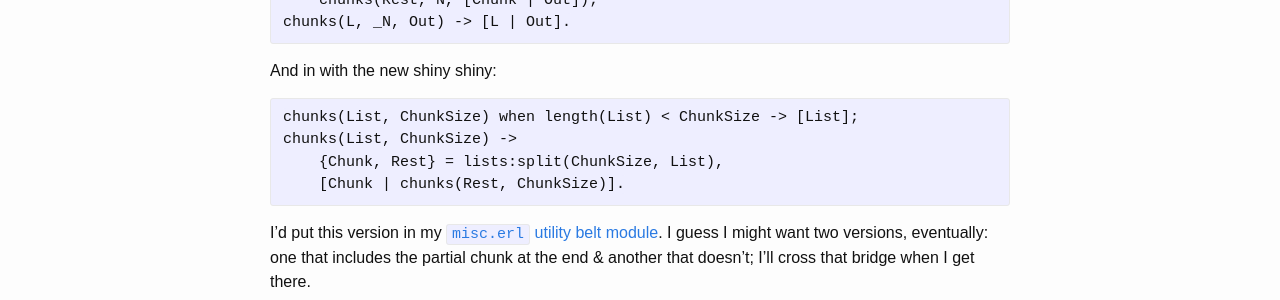
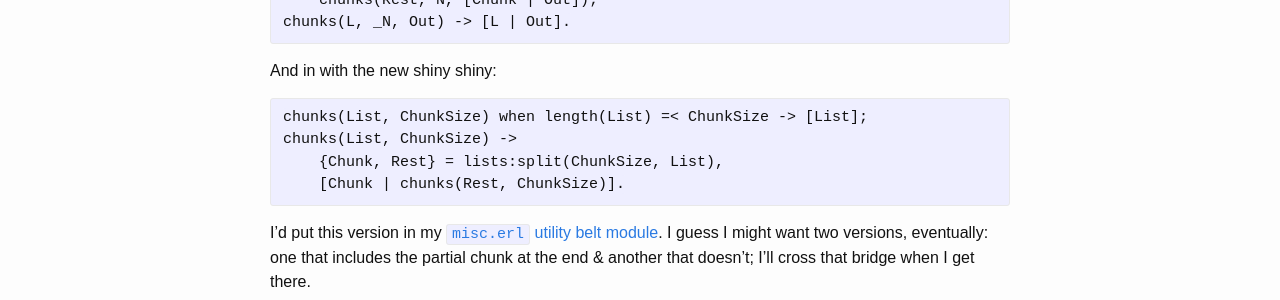
Before and after one commit to alecroy/alecroy.github.io, a Jekyll site: the page built from _posts/2015-11-14-a-body-recursive-chunks.md, in a window 1280 px wide. Shown: the part 440-740 px from the top of the page. Built offline with Jekyll 4.4.1, drawn with Linux system fonts in a browser that asks for light colours; some web fonts are replaced; Markdown is read by kramdown in place of the engine named in the settings.

```diff
--- a/_posts/2015-11-14-a-body-recursive-chunks.md
+++ b/_posts/2015-11-14-a-body-recursive-chunks.md
@@ -19,7 +19,7 @@ chunks(L, _N, Out) -> [L | Out].
 And in with the new shiny shiny:
 
 ~~~Erlang
-chunks(List, ChunkSize) when length(List) < ChunkSize -> [List];
+chunks(List, ChunkSize) when length(List) =< ChunkSize -> [List];
 chunks(List, ChunkSize) ->
     {Chunk, Rest} = lists:split(ChunkSize, List),
     [Chunk | chunks(Rest, ChunkSize)].
```
